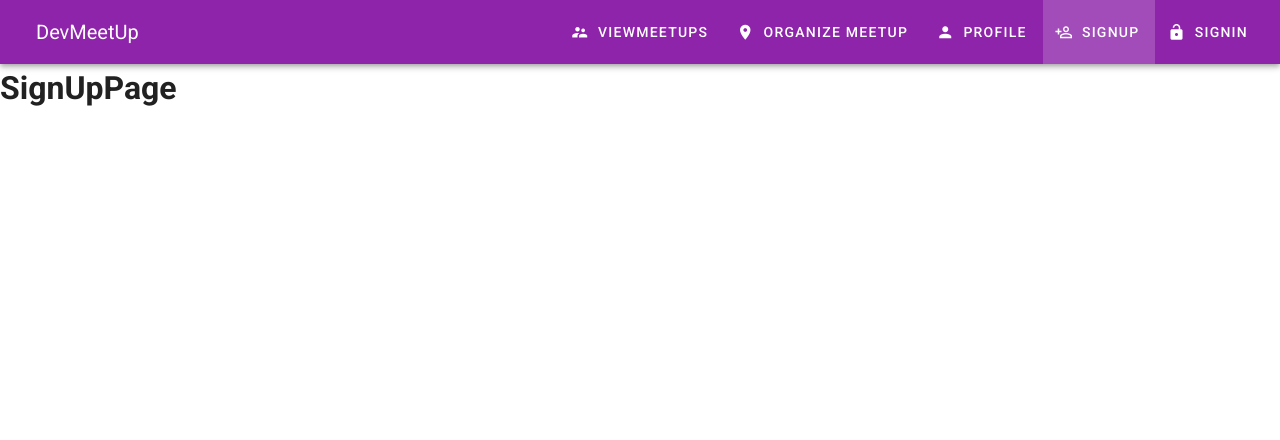
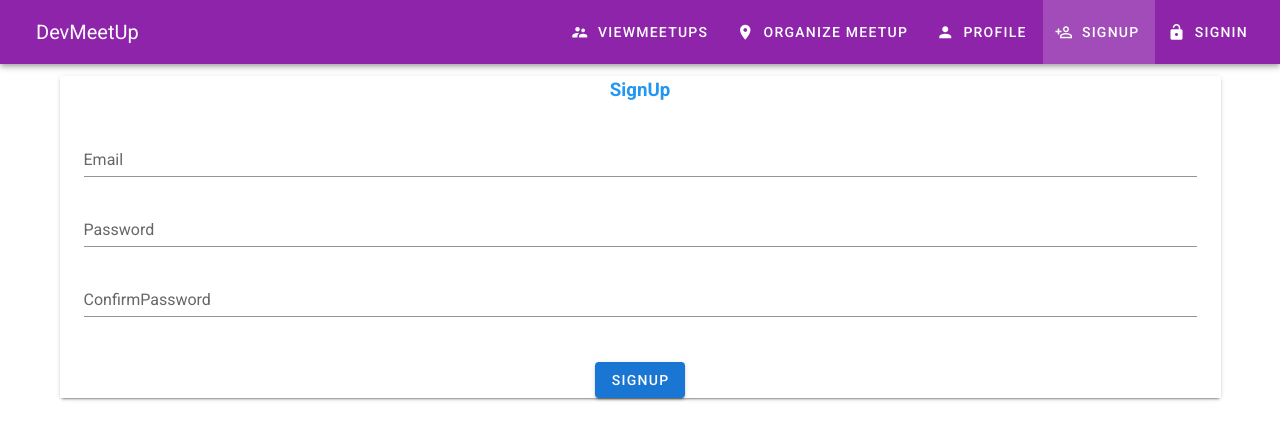
Before and after one commit to aungcholatt/Dev_MeetUp_Vue, a Vue app: page /signup in a window 1280 px wide. Shown: the top 440 px of the page. Built offline with nearby package versions, Linux system fonts and the light colour scheme.

Commit message:
changed signup

```diff
--- a/package.json
+++ b/package.json
@@ -9,6 +9,7 @@
   },
   "dependencies": {
     "core-js": "^3.8.3",
+    "firebase": "^9.12.1",
     "vue": "^2.6.14",
     "vue-router": "^3.5.1",
     "vuetify": "^2.6.0",
--- a/src/components/Meetup/MeetupView.vue
+++ b/src/components/Meetup/MeetupView.vue
@@ -13,7 +13,7 @@
             <v-card-actions>
               <v-spacer></v-spacer>
               <v-btn absolute bottom right color="purple" class="white--text">
-                Rigestier
+                Registier
               </v-btn>
             </v-card-actions>
         </v-card>
--- a/src/components/User/SignIn.vue
+++ b/src/components/User/SignIn.vue
@@ -1,3 +1,23 @@
 <template>
-    <div><h1>SignInPage</h1></div>
+    <v-container>
+        <v-card>
+            <v-sheet row class="d-flex justify-center">
+                <h3 class="info--text">Signin</h3>
+            </v-sheet>
+            <form @submit.prevent="">
+                <v-container>
+                    <v-col cols="12" class="">
+                        <v-text-field name="email" label="Email" id="email" v-model="email" type="email" required>
+                        </v-text-field>
+                        <v-text-field name="password" label="Password" id="password" v-model="password" type="password"
+                            required>
+                        </v-text-field>
+                    </v-col>
+                </v-container>
+                <v-sheet row class="d-flex justify-center">
+                    <v-btn color="primary" type="submit">Signin</v-btn>
+                </v-sheet>
+            </form>
+        </v-card>
+    </v-container>
 </template>
--- a/src/components/User/SignUp.vue
+++ b/src/components/User/SignUp.vue
@@ -1,3 +1,46 @@
 <template>
-    <div><h1>SignUpPage</h1></div>
+    <v-container>
+        <v-card>
+            <v-sheet row class="d-flex justify-center">
+                <h3 class="info--text">SignUp</h3>
+            </v-sheet>
+            <form @submit.prevent="">
+                <v-container>
+                    <v-col cols="12" class="">
+                        <v-text-field name="email" label="Email" id="email" v-model="email" type="email" required>
+                        </v-text-field>
+                        <v-text-field name="password" label="Password" id="password" v-model="password" type="password" required>
+                        </v-text-field>
+                        <v-text-field name="confirmpassword" label="ConfirmPassword" id="confirmpassword" v-model="confirmpassword" type="confirmpassword" required>
+                        </v-text-field>
+                    </v-col>
+                </v-container>
+                <v-sheet row class="d-flex justify-center">
+                    <v-btn color="primary" type="submit">SignUp</v-btn>
+                </v-sheet>
+            </form>
+        </v-card>
+    </v-container>
 </template>
+
+<script>
+export default {
+  name: 'SignUp',
+  data () {
+    return {
+      password: '',
+      confirmPassword: ''
+    }
+  },
+  computed: {
+    comparePasswords () {
+      return this.password !== this.confirmPassword ? 'Passwords do not match' : ''
+    }
+  },
+  methods: {
+    onSignup () {
+      console.log({ email: this.email, password: this.password, confirmPassword: this.confirmPassword })
+    }
+  }
+}
+</script>
--- a/src/main.js
+++ b/src/main.js
@@ -1,5 +1,6 @@
 import Vue from 'vue'
 import App from './App.vue'
+// import { initializeApp } from 'firebase'
 import router from './router'
 import store from './store'
 import vuetify from './plugins/vuetify'
```
Also changed, not shown: 1 other file (tests, documents, lock files or other folders).
